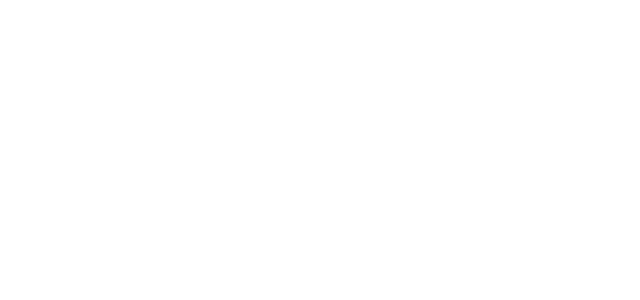
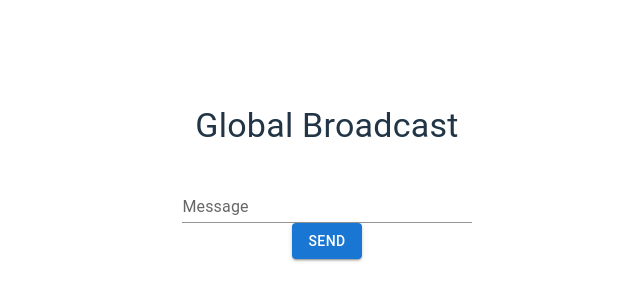
Before and after one commit to chen-chens/Demo-WebSocket-Client, a React (Vite) app: page /#/globalBroadcast in a window 1280 px wide. Before the commit this address had no page. Shown: the part 218-518 px from the top of the page, without its empty margins (313-953 px from the left). Built offline with nearby package versions, Linux system fonts and the light colour scheme.

Commit message:
feat: init socket connection

```diff
--- a/package.json
+++ b/package.json
@@ -15,7 +15,8 @@
     "@mui/material": "^5.16.4",
     "react": "^18.3.1",
     "react-dom": "^18.3.1",
-    "react-router-dom": "^6.25.1"
+    "react-router-dom": "^6.25.1",
+    "socket.io-client": "^4.7.5"
   },
   "devDependencies": {
     "@types/node": "^20.14.11",
--- a/src/App.tsx
+++ b/src/App.tsx
@@ -1,16 +1,48 @@
-import { useState } from 'react'
+import { useEffect } from 'react'
 import './App.css'
 import { Button } from '@mui/material'
 import { Outlet } from 'react-router-dom'
+import socket from './socket'
 
 function App() {
+
+  const handleSocketConnection = () => {
+    socket.connect();
+  }
+
+  const handleSend = () => {
+    // Send Message To Server
+    socket.emit('message', "String Value from Client!");
+  }
+
+  useEffect(() => {
+    // 監聽：Send Upgrade Request
+    socket.on('connect', () => {
+      console.log("WebSocket is connected to server");
+    });
+
+    // 監聽：Receive Message From Server
+    socket.on('message', (message) => {
+      console.log(`Recieve Message: ${message}`);
+    });
+
+    return () => {
+      socket.off('connect');
+      socket.off('message');
+      socket.disconnect();
+    }
+  }, [])
 
   return (
     <>
       <h1>WebSocket Demo</h1>
       <section className="card">
-        <Button variant="contained" color="primary">
-          系列一：推播範圍
+        <h2>系列一：推播範圍</h2>
+        <Button variant="contained" color="primary" onClick={handleSocketConnection}>
+          進入聊天室
+        </Button>
+        <Button variant="contained" color="primary" onClick={handleSend}>
+          發送訊息
         </Button>
       </section>
       <main>
--- a/src/pages/broadcast/index.tsx
+++ /dev/null
@@ -1,4 +0,0 @@
-export default function BroadcastPage(){
-
-    return ("BroadcastPage");
-}
--- /dev/null
+++ b/src/pages/globalBroadcast/index.tsx
@@ -0,0 +1,46 @@
+import React, { useState, useEffect } from 'react'
+import { TextField, Button, List, ListItem, Container, Typography } from '@mui/material'
+import socket from '@/socket'
+
+export default function GlobalBroadcastPage(){
+    const [message, setMessage] = useState('')
+    const [messages, setMessages] = useState([])
+
+    // useEffect(() => {
+    //   socket.on('global-message', (msg) => {
+    //     setMessages((prev) => [...prev, msg]);
+    //   });
+
+    //   return () => {
+    //     socket.off('global-message');
+    //   };
+    // }, []);
+
+    const sendMessage = () => {
+    //   socket.emit('global-message', message);
+    //   setMessage('');
+    };
+
+    return (
+      <Container>
+        <Typography variant="h4" gutterBottom>
+          Global Broadcast
+        </Typography>
+        <List>
+          {messages.map((msg, index) => (
+            <ListItem key={index}>{msg}</ListItem>
+          ))}
+        </List>
+        <TextField
+          variant="standard"
+          label="Message"
+          value={message}
+          onChange={(e) => setMessage(e.target.value)}
+          fullWidth
+        />
+        <Button onClick={sendMessage} variant="contained" color="primary">
+          Send
+        </Button>
+      </Container>
+    );
+}
--- a/src/routers/routes.tsx
+++ b/src/routers/routes.tsx
@@ -1,5 +1,5 @@
 import DemoPage from '@/pages/demo'
-import BroadcastPage from '@/pages/broadcast'
+import GlobalBroadcastPage from '@/pages/globalBroadcast'
 import App from '@/App';
 
 const routes = [
@@ -12,8 +12,8 @@ const routes = [
     element: <DemoPage />,
   },
   {
-    path: '/broadcast',
-    element: <BroadcastPage />,
+    path: '/globalBroadcast',
+    element: <GlobalBroadcastPage />,
   },
 ];
 
--- /dev/null
+++ b/src/socket.ts
@@ -0,0 +1,6 @@
+import { io } from 'socket.io-client';
+
+// 連線 Server 位置：
+const socket = io('http://localhost:4000', {autoConnect: false})
+
+export default socket;
```
Also changed, not shown: 1 other file (tests, documents, lock files or other folders).
